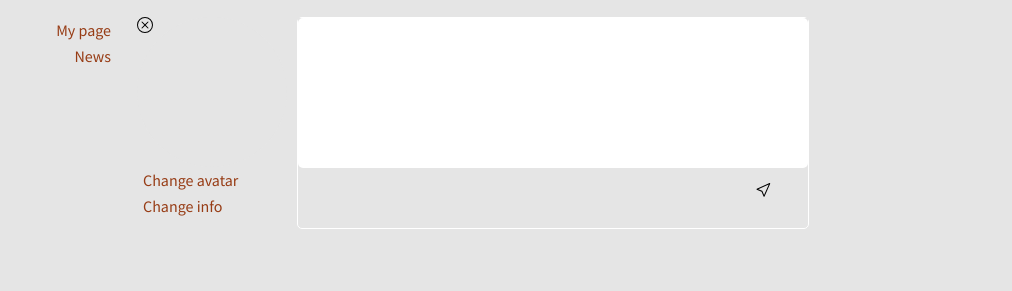
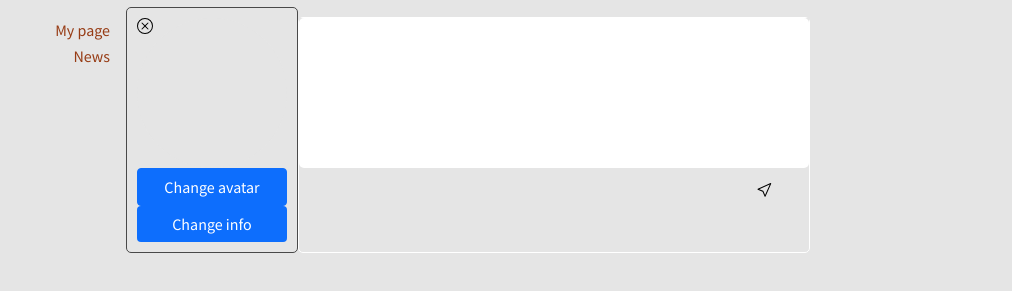
Before and after one commit to mhasilau/ITlab, a website built with webpack: page src/index.html in a window 1280 px wide. Shown: the part 83-374 px from the top of the page, without its empty margins (268-1280 px from the left). Built offline with nearby package versions, Linux system fonts and the light colour scheme; some packages are replaced by stand-ins of ours; no server answers; sample sign-in values are in the browser's storage; files whose address does not match are found by name.

Commit message:
btns & border

```diff
--- a/src/home/home.scss
+++ b/src/home/home.scss
@@ -5,6 +5,10 @@
   flex-direction: row;
   justify-content: center;
   padding: 10px;
+
+  .btn-primary {
+    width: 100%;
+  }
 
   .routestANDinfo {
     display: flex;
@@ -23,6 +27,8 @@
 
   &-user {
     padding: 10px;
+    border: 1px solid $border;
+    border-radius: 5px;
 
     button {
       border: none;
--- a/src/index.html
+++ b/src/index.html
@@ -5,7 +5,7 @@
     <meta http-equiv="X-UA-Compatible" content="IE=edge">
     <meta name="viewport" content="width=device-width, initial-scale=1.0">
     <link href="https://cdn.jsdelivr.net/npm/bootstrap@5.0.2/dist/css/bootstrap.min.css" rel="stylesheet" integrity="sha384-EVSTQN3/azprG1Anm3QDgpJLIm9Nao0Yz1ztcQTwFspd3yD65VohhpuuCOmLASjC" crossorigin="anonymous">
-    <title>Gray pages</title>
+    <title>Great pages</title>
   </head>
   <body>
     <div class="main">
@@ -36,13 +36,13 @@
               <img src="./assets/ico/delete.svg" alt="" id="delAvatar">
             </div>
             <div class="main-content-user-change-photo">
-              <input type="button" id="change-avatar" value="Change avatar" onclick="document.getElementById('file').click();" />
+              <input type="button"  class="btn btn-primary" id="change-avatar" value="Change avatar" onclick="document.getElementById('file').click();" />
               <input type="file" style="display:none;" id="file" name="file" accept=".png, .jpg, .jpeg, .gif, .svg"/>
             </div>
             <div class="main-content-user-change-info">
-              <button id="change-info">Change info</button>
-              <button id="save-info">Save info</button>
-              <button id="discard-info">Discard info</button>
+              <button class="btn btn-primary" id="change-info">Change info</button>
+              <button class="btn btn-primary" id="save-info">Save info</button>
+              <button class="btn btn-primary" id="discard-info">Discard info</button>
             </div>
             <div class="main-content-user-info-block"></div>
           </div>
```
Also changed, not shown: src/components/news/news.html (+1 -1 lines).
